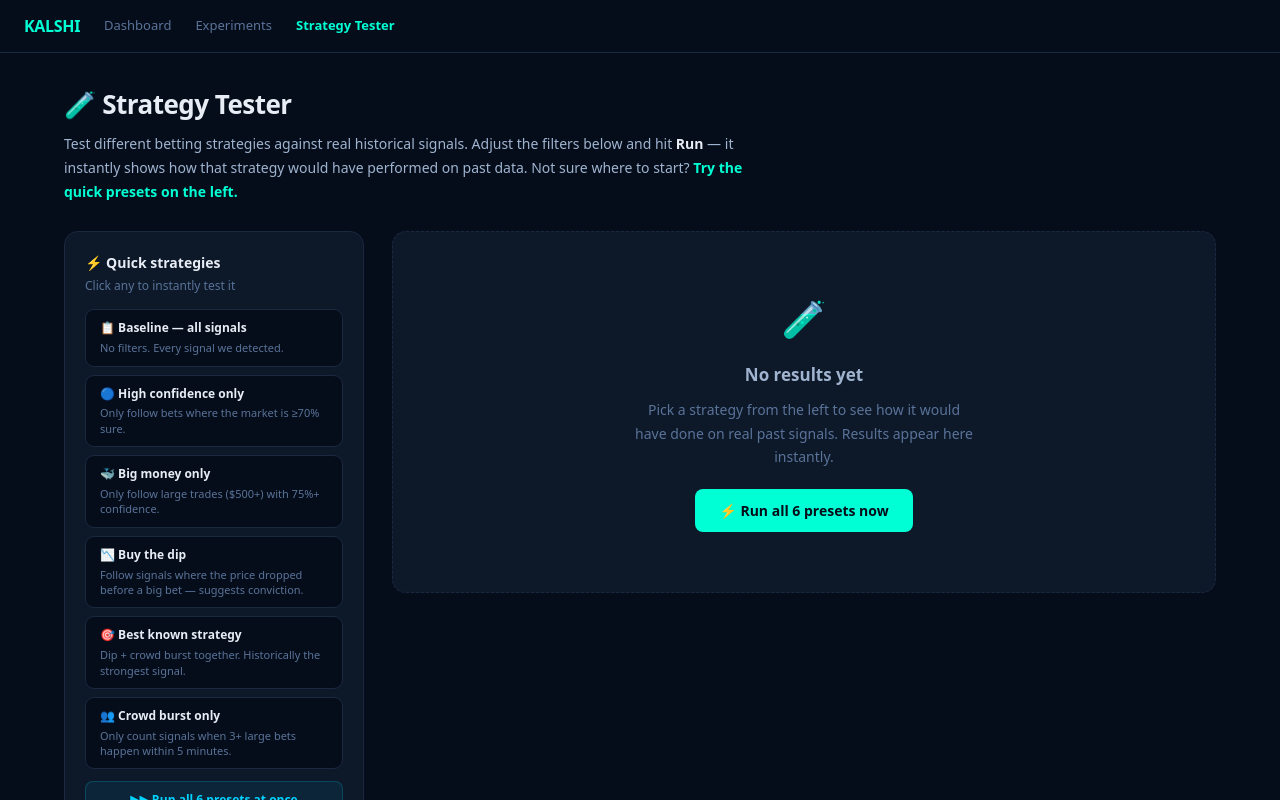
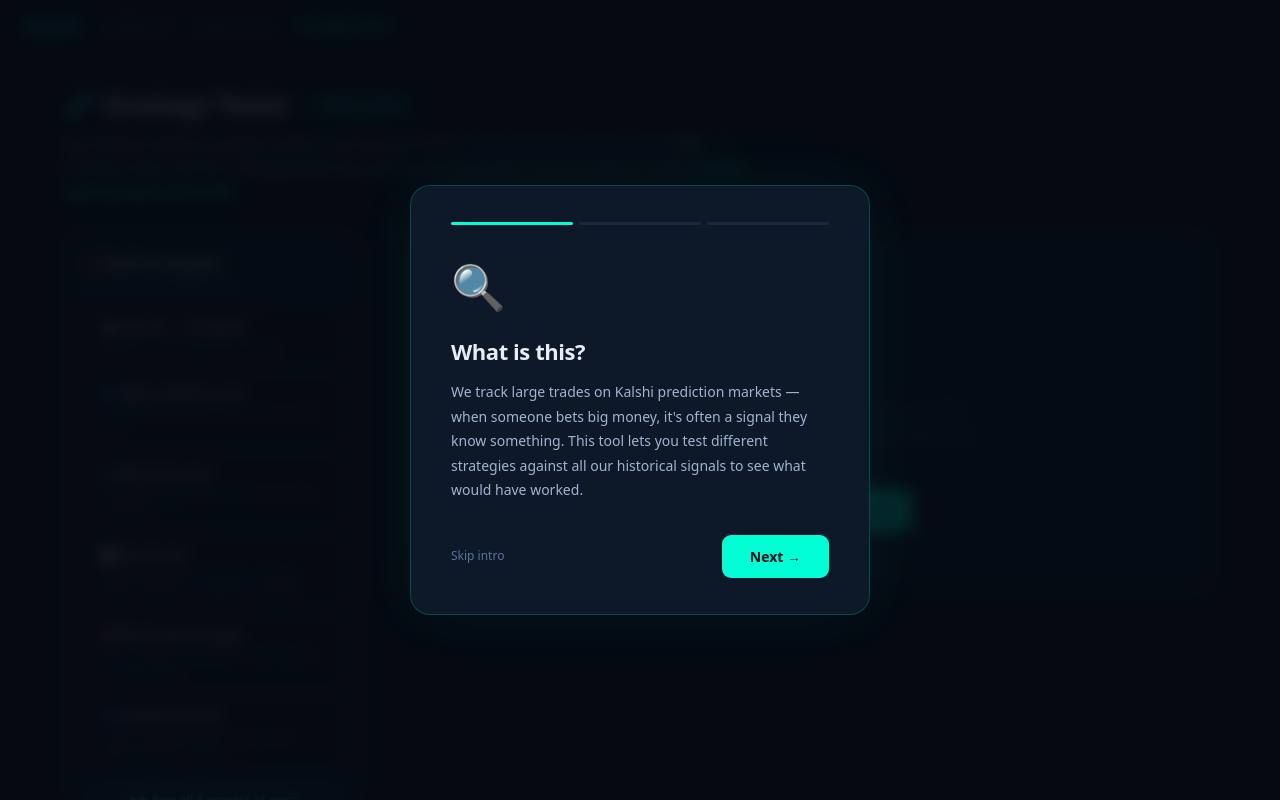
Before and after one commit to pagidik/kalshi-dashboard, a Next.js app: page /research in a window 1280 px wide. Shown: the top 800 px of the page. Built offline with nearby package versions, Linux system fonts and the light colour scheme.

Commit message:
ux: research lab intro modal - 3-step walkthrough on first visit

```diff
--- a/app/research/page.tsx
+++ b/app/research/page.tsx
@@ -1,6 +1,6 @@
 'use client'
 
-import { useState, useCallback } from 'react'
+import { useState, useCallback, useEffect } from 'react'
 import Link from 'next/link'
 import {
   ScatterChart, Scatter, XAxis, YAxis, CartesianGrid, Tooltip, ResponsiveContainer,
@@ -253,6 +253,92 @@
   )
 }
 
+// ─── Intro modal ─────────────────────────────────────────────────────────────
+
+const INTRO_STEPS = [
+  {
+    emoji: '🔍',
+    title: 'What is this?',
+    body: 'We track large trades on Kalshi prediction markets — when someone bets big money, it\'s often a signal they know something. This tool lets you test different strategies against all our historical signals to see what would have worked.',
+  },
+  {
+    emoji: '🎛️',
+    title: 'How it works',
+    body: 'Pick a strategy — like "only follow bets where the market is 70%+ confident" — and hit Run. It instantly backtests that strategy on real past data and shows you the win rate, total profit, and individual bets.',
+  },
+  {
+    emoji: '⚡',
+    title: 'Start with a preset',
+    body: 'Not sure what to try? We\'ve built 6 ready-made strategies for you — from "follow everything" to "best known strategy." Click any preset on the left to instantly see results. No setup needed.',
+  },
+]
+
+function IntroModal({ onDismiss }: { onDismiss: () => void }) {
+  const [step, setStep] = useState(0)
+  const current = INTRO_STEPS[step]
+  const isLast = step === INTRO_STEPS.length - 1
+
+  return (
+    <div style={{
+      position: 'fixed', inset: 0, background: 'rgba(5,10,18,0.88)',
+      backdropFilter: 'blur(8px)', zIndex: 100,
+      display: 'flex', alignItems: 'center', justifyContent: 'center', padding: 24,
+    }}>
+      <div style={{
+        background: '#0d1829', border: '1px solid rgba(0,255,212,0.2)',
+        borderRadius: 20, padding: '36px 40px', maxWidth: 460, width: '100%',
+        boxShadow: '0 0 60px rgba(0,255,212,0.06)',
+        animation: 'fadeUp 0.25s ease',
+      }}>
+        {/* Step dots */}
+        <div style={{ display: 'flex', gap: 6, marginBottom: 28 }}>
+          {INTRO_STEPS.map((_, i) => (
+            <div key={i} style={{
+              height: 3, flex: 1, borderRadius: 3,
+              background: i <= step ? GREEN : '#1a2840',
+              transition: 'background 0.3s',
+            }} />
+          ))}
+        </div>
+
+        {/* Content */}
+        <div style={{ fontSize: 44, marginBottom: 16 }}>{current.emoji}</div>
+        <h2 style={{ fontSize: 22, fontWeight: 800, marginBottom: 12, letterSpacing: '-0.02em', color: '#e8edf5' }}>
+          {current.title}
+        </h2>
+        <p style={{ fontSize: 14, color: '#a0b4d0', lineHeight: 1.75, marginBottom: 32 }}>
+          {current.body}
+        </p>
+
+        {/* Actions */}
+        <div style={{ display: 'flex', gap: 10, justifyContent: 'space-between', alignItems: 'center' }}>
+          <button
+            onClick={onDismiss}
+            style={{ fontSize: 12, color: DIM, background: 'none', border: 'none', cursor: 'pointer', padding: '4px 0' }}>
+            Skip intro
+          </button>
+          <button
+            onClick={() => isLast ? onDismiss() : setStep(s => s + 1)}
+            style={{
+              background: GREEN, color: '#050d1a', border: 'none', borderRadius: 9,
+              padding: '11px 28px', fontWeight: 800, fontSize: 14, cursor: 'pointer',
+              transition: 'all 0.15s',
+            }}>
+            {isLast ? '🚀 Let\'s go' : 'Next →'}
+          </button>
+        </div>
+      </div>
+
+      <style>{`
+        @keyframes fadeUp {
+          from { opacity: 0; transform: translateY(20px); }
+          to   { opacity: 1; transform: translateY(0); }
+        }
+      `}</style>
+    </div>
+  )
+}
+
 // ─── Preset definitions ───────────────────────────────────────────────────────
 
 const PRESETS = [
@@ -303,6 +389,17 @@
   const [running, setRunning] = useState(false)
   const [history, setHistory] = useState<ExperimentResult[]>([])
   const [error, setError] = useState('')
+  const [showIntro, setShowIntro] = useState(false)
+
+  useEffect(() => {
+    const seen = localStorage.getItem('kalshi-research-intro-seen')
+    if (!seen) setShowIntro(true)
+  }, [])
+
+  function dismissIntro() {
+    localStorage.setItem('kalshi-research-intro-seen', '1')
+    setShowIntro(false)
+  }
 
   const run = useCallback(async (overrideParams?: Params, overrideLabel?: string) => {
     setRunning(true)
@@ -352,6 +449,8 @@
   return (
     <div style={{ minHeight: '100vh', background: '#050d1a', color: '#e8edf5', fontFamily: 'system-ui, sans-serif' }}>
 
+      {showIntro && <IntroModal onDismiss={dismissIntro} />}
+
       {/* Nav */}
       <div style={{ background: '#050d1a', borderBottom: '1px solid #1a2840', padding: '14px 24px', display: 'flex', alignItems: 'center', gap: 24 }}>
         <span style={{ fontWeight: 800, fontSize: 16, color: GREEN, letterSpacing: '-0.02em' }}>KALSHI</span>
@@ -371,10 +470,22 @@
 
         {/* Page intro */}
         <div style={{ marginBottom: 28 }}>
-          <h1 style={{ fontSize: 26, fontWeight: 800, marginBottom: 8, letterSpacing: '-0.02em' }}>
-            🧪 Strategy Tester
-          </h1>
-          <p style={{ fontSize: 14, color: '#a0b4d0', lineHeight: 1.7, maxWidth: 680 }}>
+          <div style={{ display: 'flex', alignItems: 'center', gap: 12, marginBottom: 8 }}>
+            <h1 style={{ fontSize: 26, fontWeight: 800, letterSpacing: '-0.02em', margin: 0 }}>
+              🧪 Strategy Tester
+            </h1>
+            <button
+              onClick={() => setShowIntro(true)}
+              title="Show intro again"
+              style={{
+                background: 'rgba(0,255,212,0.07)', border: '1px solid rgba(0,255,212,0.2)',
+                borderRadius: 20, padding: '3px 12px', fontSize: 12, color: GREEN,
+                cursor: 'pointer', fontWeight: 600, flexShrink: 0,
+              }}>
+              ? How it works
+            </button>
+          </div>
+          <p style={{ fontSize: 14, color: '#a0b4d0', lineHeight: 1.7, maxWidth: 680, margin: 0 }}>
             Test different betting strategies against real historical signals. Adjust the filters below and hit <strong style={{ color: '#e8edf5' }}>Run</strong> — it instantly shows how that strategy would have performed on past data.
             Not sure where to start? <strong style={{ color: GREEN }}>Try the quick presets on the left.</strong>
           </p>
```
